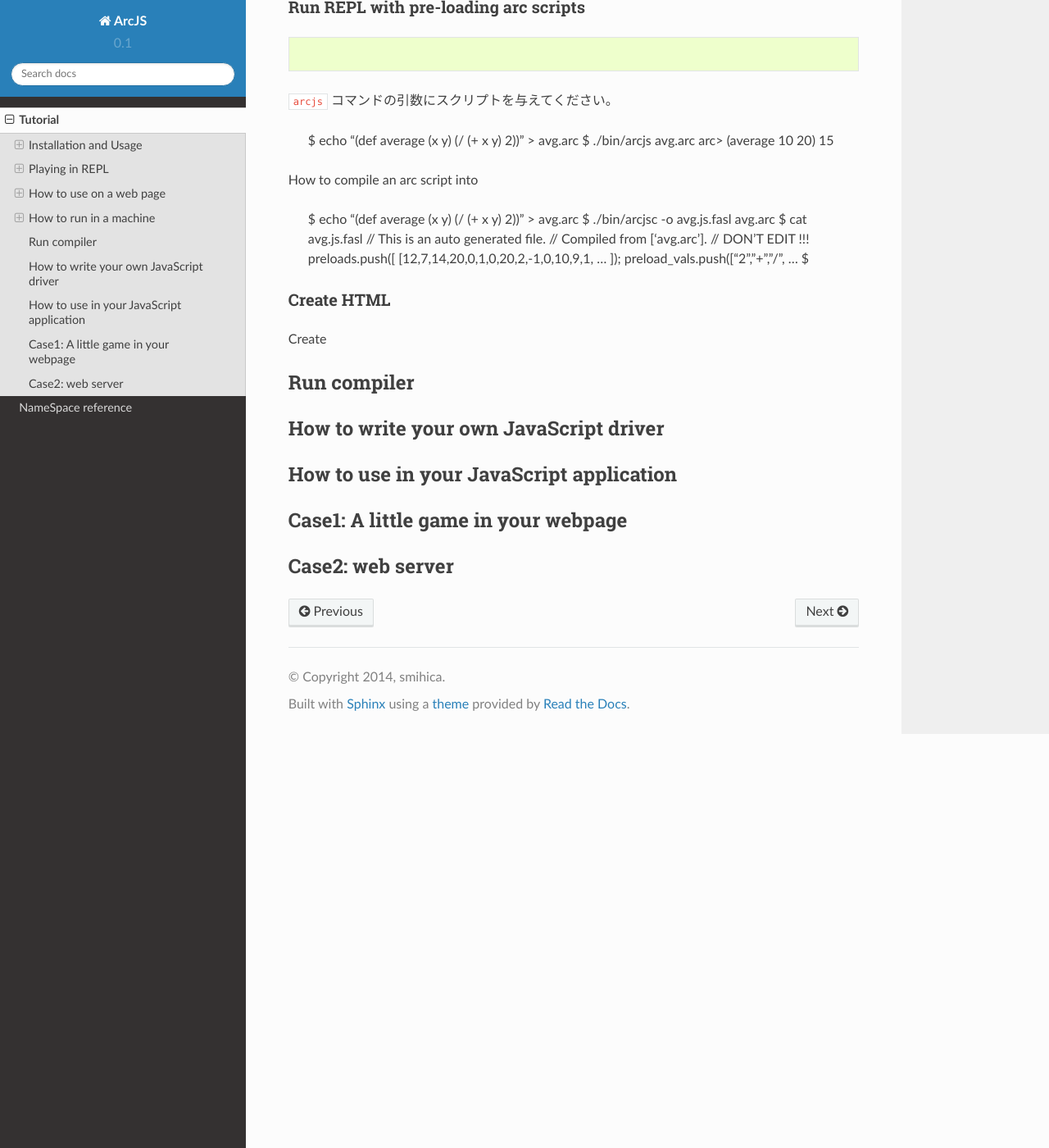
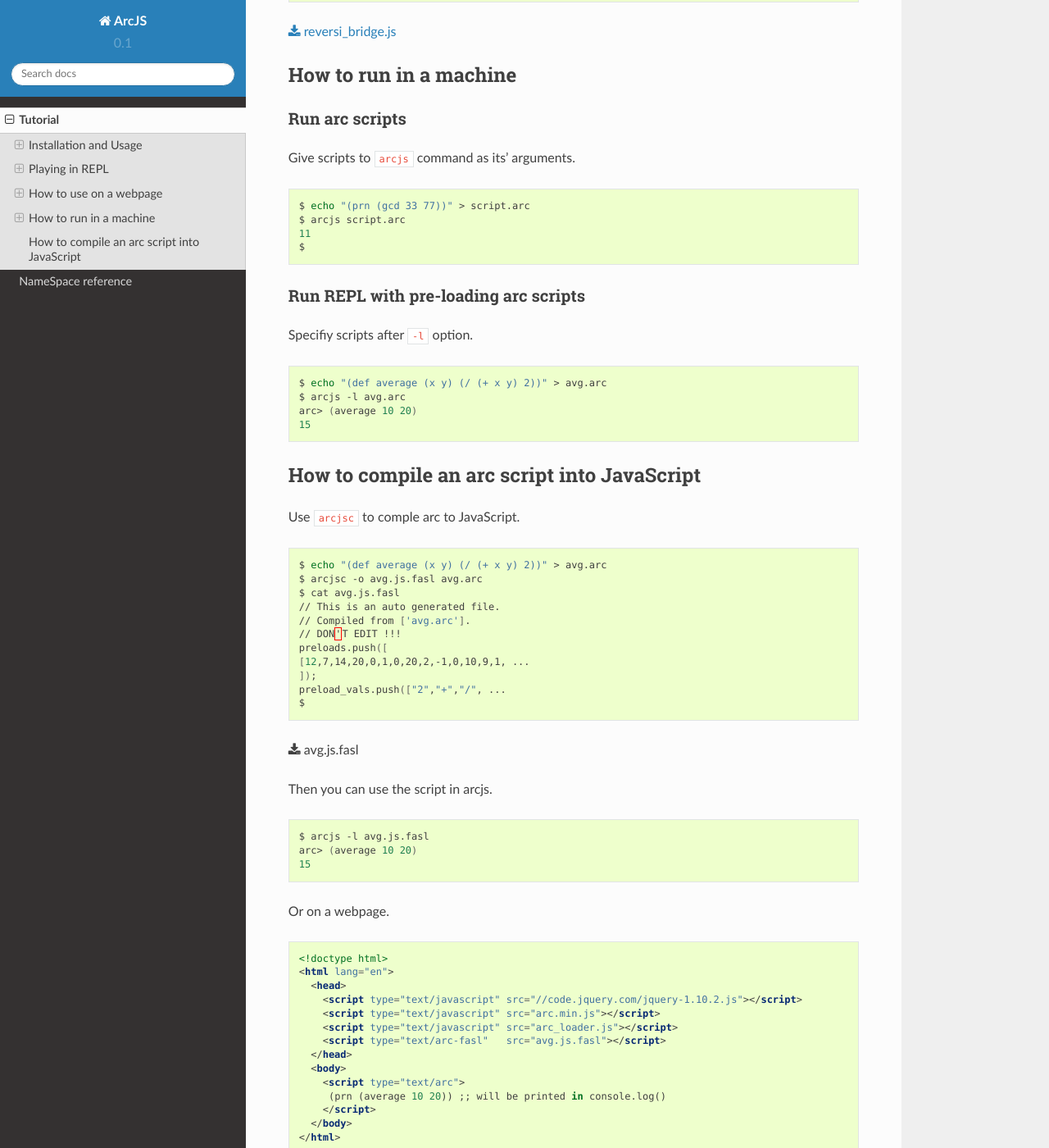
Before and after one commit to smihica/arc-js, a Sphinx documentation site: the page built from docs/source/tutorial.rst, in a window 1280 px wide and 1400 px high, scrolled down 19000 px. Shown: the whole window at 82% size. Built offline with Sphinx 7.4.7 and the Read the Docs theme 2.0.0, drawn with Linux system fonts in a browser that asks for light colours; some of the changed text lies outside the part shown.

Commit message:
Updated docs

```diff
--- /dev/null
+++ b/docs/source/_static/fasl_example.html
@@ -0,0 +1,14 @@
+<!doctype html>
+<html lang="en">
+  <head>
+    <script type="text/javascript" src="//code.jquery.com/jquery-1.10.2.js"></script>
+    <script type="text/javascript" src="arc.min.js"></script>
+    <script type="text/javascript" src="arc_loader.js"></script>
+    <script type="text/arc-fasl"   src="avg.js.fasl"></script>
+  </head>
+  <body>
+    <script type="text/arc">
+      (prn (average 10 20)) ;; will be printed in console.log()
+    </script>
+  </body>
+</html>
--- a/docs/source/index.rst
+++ b/docs/source/index.rst
@@ -42,6 +42,6 @@
 ^^^^^^^^^^^^^^^^^^^^^
 
 Arc-language is a dialect of the Lisp programming language now under development by Paul Graham and Robert Morris.
-Its simpler than Common-Lisp and more powerful than Scheme and more appropriate than Clojure (IMO). [#f3]_
+Its simpler than Common-Lisp and more powerful than Scheme (IMO). [#f3]_
 
 .. [#f3] `Official Home Page <http://arclanguage.org/>`_
--- a/docs/source/tutorial.rst
+++ b/docs/source/tutorial.rst
@@ -69,8 +69,8 @@
 
 more information
 
-Using in web-page (JavaScript)
-------------------------------
+Using on a webpage (JavaScript)
+-------------------------------
 
 .. code-block:: html
 
@@ -87,10 +87,10 @@
      <body></body>
    </html>
 
-When open the web-page then "hello world" will be in console.
+When open the webpage then "hello world" will be in console.
 
 Using in web-page (Arc)
--------------------------
+-----------------------
 
 .. code-block:: html
 
@@ -721,10 +721,10 @@
 
 more information
 
-How to use on a web page
-========================
+How to use on a webpage
+=======================
 
-Now, Let's see how to work ArcJS on a website.
+Now, Let's see how to work ArcJS on a webpage.
 First, We will begin with ``Hello Word``.
 Please create html like following.
 
@@ -745,8 +745,7 @@
 :download:`arc.min.js <_static/arc.min.js>`
 :download:`arc_loader.js <_static/arc_loader.js>`
 
-このhtmlにarcコードを書いて、textareaの中に、Hello world が書き込まれるようにしましょう。
-``<script>`` 内に、以下のように書きましょう。
+Then please add some ``hello world`` in ArcJS after ``arc_loader.js``
 
 .. code-block:: html
 
@@ -757,28 +756,30 @@
    </script>
    ...
 
-``arc_loader.js`` をリードしている場合、このような "text/arc" typeのコードがon_load時に実行されます
-もちろん, src="hello_world.arc" のようにして外だしすることもできます。
+As you see, In case of you've loaded ``arc_loader.js``, The content in ``<script type="text/arc">...</script>`` will be run in ArcJS's context on page ``onload`` timing.
+And Of course you can do like this ``src="hello_world.arc"`` to export arc code as another file.
+Like this.
 
 .. code-block:: html
 
    ...
+   <script type="text/javascript" src="arc_loader.js"></script>
    <script type="text/arc" src="hello_world.arc"></script>
    ...
 
-``arc_loader.js`` には jQuery が必要です。
+``arc_loader.js`` requires jQuery.
 
-How to define native function (JS bridge)
------------------------------------------
+How to define native functions (JS bridge)
+------------------------------------------
 
-さて、 ``js/log`` がまだ定義されていないため、このままだと動きません。
-なので、arcのネームスペースに ``js/log`` という primitive function を定義する必要があります。
-
-以下のようにします。
+You've written ``Hello world`` in Arc but there isn't a function named ``js/log`` yet.
+So you need to define a primitive function named ``js/log`` into ArcJS's namespace.
+Like this.
 
 .. code-block:: html
 
    ...
+   </body>
    <script type="text/javascript">
    var holder = $('#holder'), txt = '';
    ArcJS.Primitives('user').define({
@@ -788,7 +789,10 @@
      }]
    });
    </script>
+   </html>
    ...
+
+Then, ``js/log`` was defined into ArcJS's ``user`` namespace.
 
 .. code-block:: javascript
 
@@ -796,11 +800,12 @@
      'name': [option, function]
    });
 
-このようにして、名前空間に ``native function`` を定義することができます。
-``option`` 部分の ``{dot: -1}`` この数以降の変数が任意の長さのリストになります。
-つまり、 ``(fn args...) => {dot: 0}`` もしくは ``(fn a b args...) => {dot: 2}`` となります。
+As you see, you can define a ``native function`` into a specified namespace.
+``{dot: -1}`` on ``option`` means that after the number of args will be a list have arbitrary length and will be passed like :rest parameter in CommonLisp.
+(``-1`` means there is no rest parameters)
+For examle, ``(fn args...) => {dot: 0}`` or ``(fn a b args...) => {dot: 2}``.
 
-全体では以下のような形になります。
+The whole code will be like as follows.
 
 .. code-block:: html
 
@@ -828,13 +833,12 @@
      </script>
    </html>
 
-See :download:`hw.html <_static/hw.html>`
+See example :download:`hw.html <_static/hw.html>`
 
-How to call arc function from JavaScript
-----------------------------------------
+How to call Arc functions from JavaScript
+-----------------------------------------
 
-FizzBuzzも追加してみましょう。
-arcを書き換えます。
+Then let's add ``FizzBuzz``.
 
 .. code-block:: clojure
 
@@ -853,8 +857,8 @@
 
    </script>
 
-FizzBuzz関数を定義しました。
-このFizzBuzz関数をJavaScriptから呼ぶには以下のようにします。
+Then you have defined ``FizzBuzz`` function.
+To call it from JavaScript, do like this.
 
 .. code-block:: javascript
 
@@ -866,8 +870,21 @@
    });
    </script>
 
+Or of course you can simply do like this.
 
-全体では以下のような形になります。
+.. code-block:: clojure
+
+   <script type="text/arc">
+
+   (def FizzBuzz (l)
+    ;; ...
+    )
+
+   (FizzBuzz 100)
+
+   </script>
+
+Whole code will be like as follows.
 
 .. code-block:: html
 
@@ -907,16 +924,17 @@
      </script>
    </html>
 
-See :download:`fizzbuzz.html <_static/fizzbuzz.html>`
+See example :download:`fizzbuzz.html <_static/fizzbuzz.html>`
 
-Further example (reversi)
--------------------------
 
-Now, let's create a simple example work on web-page.
-For example, I'd like to create a game named Reversi on web page.
-And I'm going to to use ArcJS for its' search engine.
-単純なAB探索で3手先まで読むようになっています。
-読みの深さと一手についての最大幅をev-depthとev-spaceでそれぞれ指定できます。
+More complicated example on website (Reversi player)
+^^^^^^^^^^^^^^^^^^^^^^^^^^^^^^^^^^^^^^^^^^^^^^^^^^^^
+
+This is an automatic reversi player. The main search logic is written in Arc.
+It searchs 3 turns depth by using depth-first seatch and Alpha-beta pruning.
+You can customize the depth and the space of searching by reconfigurating ``ev-depth`` and ``ev-space`` in ``reversi.arc``.
+
+See example :download:`reversi.html <_static/reversi.html>`
 
 .. code-block:: html
 
@@ -1043,66 +1059,76 @@
 How to run in a machine
 =======================
 
-Run arc script
---------------
+Run arc scripts
+---------------
+
+Give scripts to ``arcjs`` command as its' arguments.
 
 .. code-block:: sh
 
-   $ echo "(prn (gcd 33 77))" > test.arc
-   $ ./bin/arcjs -r test.arc
+   $ echo "(prn (gcd 33 77))" > script.arc
+   $ arcjs script.arc
    11
    $
 
 Run REPL with pre-loading arc scripts
 -------------------------------------
 
+Specifiy scripts after ``-l`` option.
+
 .. code-block:: sh
 
-``arcjs`` コマンドの引数にスクリプトを与えてください。
-
    $ echo "(def average (x y) (/ (+ x y) 2))" > avg.arc
-   $ ./bin/arcjs avg.arc
+   $ arcjs -l avg.arc
    arc> (average 10 20)
    15
 
-How to compile an arc script into
+How to compile an arc script into JavaScript
+============================================
 
-    $ echo "(def average (x y) (/ (+ x y) 2))" > avg.arc
-    $ ./bin/arcjsc -o avg.js.fasl avg.arc
-    $ cat avg.js.fasl
-    // This is an auto generated file.
-    // Compiled from ['avg.arc'].
-    // DON'T EDIT !!!
-    preloads.push([
-    [12,7,14,20,0,1,0,20,2,-1,0,10,9,1, ...
-    ]);
-    preload_vals.push(["2","+","/", ...
-    $
+Use ``arcjsc`` to comple arc to JavaScript.
 
+.. code-block:: sh
 
+   $ echo "(def average (x y) (/ (+ x y) 2))" > avg.arc
+   $ arcjsc -o avg.js.fasl avg.arc
+   $ cat avg.js.fasl
+   // This is an auto generated file.
+   // Compiled from ['avg.arc'].
+   // DON'T EDIT !!!
+   preloads.push([
+   [12,7,14,20,0,1,0,20,2,-1,0,10,9,1, ...
+   ]);
+   preload_vals.push(["2","+","/", ...
+   $
 
+:download:`avg.js.fasl <_static/avg.js.fasl>`
 
+Then you can use the script in arcjs.
 
-Create HTML
------------
+.. code-block:: sh
 
+   $ arcjs -l avg.js.fasl
+   arc> (average 10 20)
+   15
 
-Create
+Or on a webpage.
 
+.. code-block:: html
 
-Run compiler
-============
+   <!doctype html>
+   <html lang="en">
+     <head>
+       <script type="text/javascript" src="//code.jquery.com/jquery-1.10.2.js"></script>
+       <script type="text/javascript" src="arc.min.js"></script>
+       <script type="text/javascript" src="arc_loader.js"></script>
+       <script type="text/arc-fasl"   src="avg.js.fasl"></script>
+     </head>
+     <body>
+       <script type="text/arc">
+        (prn (average 10 20)) ;; will be printed in console.log()
+       </script>
+     </body>
+   </html>
 
-
-
-How to write your own JavaScript driver
-=======================================
-
-How to use in your JavaScript application
-=========================================
-
-Case1: A little game in your webpage
-====================================
-
-Case2: web server
-=================
+See example :download:`fasl_example.html <_static/fasl_example.html>`
```
Also changed, not shown: other parts of docs/source/tutorial.rst (+2 -4 lines), docs/source/_static/arc.min.js, 2 other files.
